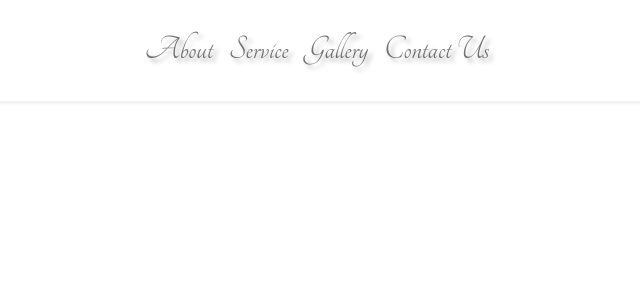
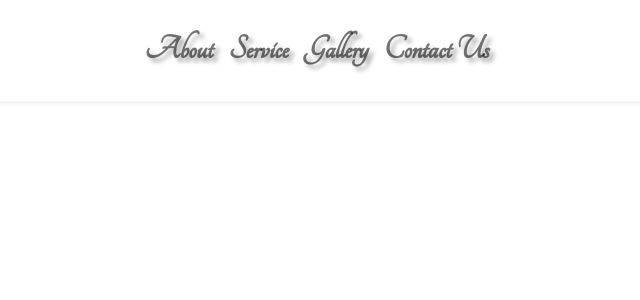
Before and after one commit to DianasJourney/top-group, a React (Create React App) app in the folder client/: page / in a window 1280 px wide. Shown: the top 300 px of the page, without its empty margins (323-963 px from the left). Built offline with nearby package versions, Linux system fonts and the light colour scheme.

Commit message:
moved styling from navbar component to a css file

```diff
--- a/client/package.json
+++ b/client/package.json
@@ -36,5 +36,8 @@
       "last 1 firefox version",
       "last 1 safari version"
     ]
+  },
+  "devDependencies": {
+    "prettier": "^2.8.1"
   }
 }
--- /dev/null
+++ b/client/src/components/Navbar/Navbar.css
@@ -0,0 +1,6 @@
+#custom-links{
+    font-family: tangerine;
+    font-size: 35px;
+    text-shadow: 4px 4px 4px #aaa;
+    font-weight: bold;
+}
--- a/client/src/components/Navbar/Navbar.js
+++ b/client/src/components/Navbar/Navbar.js
@@ -1,5 +1,5 @@
 import {Collapse} from 'bootstrap';
-
+import './Navbar.css'
 
 function Navbar () {
   return (
@@ -9,7 +9,7 @@ function Navbar () {
           </button>
 
           <div class="collapse navbar-collapse justify-content-center" id="coll">
-            <ul class="navbar-nav text-center" style={{fontFamily: 'tangerine', fontSize: '35px', textShadow: '4px 4px 4px #aaa'}}>
+            <ul class="navbar-nav text-center" id="custom-links">
             <li class="nav-item">
               <a href="#" class="nav-link">About</a>
             </li>
```
Also changed, not shown: client/src/App.js (+3 -4 lines), 1 other file (tests, documents, lock files or other folders).
